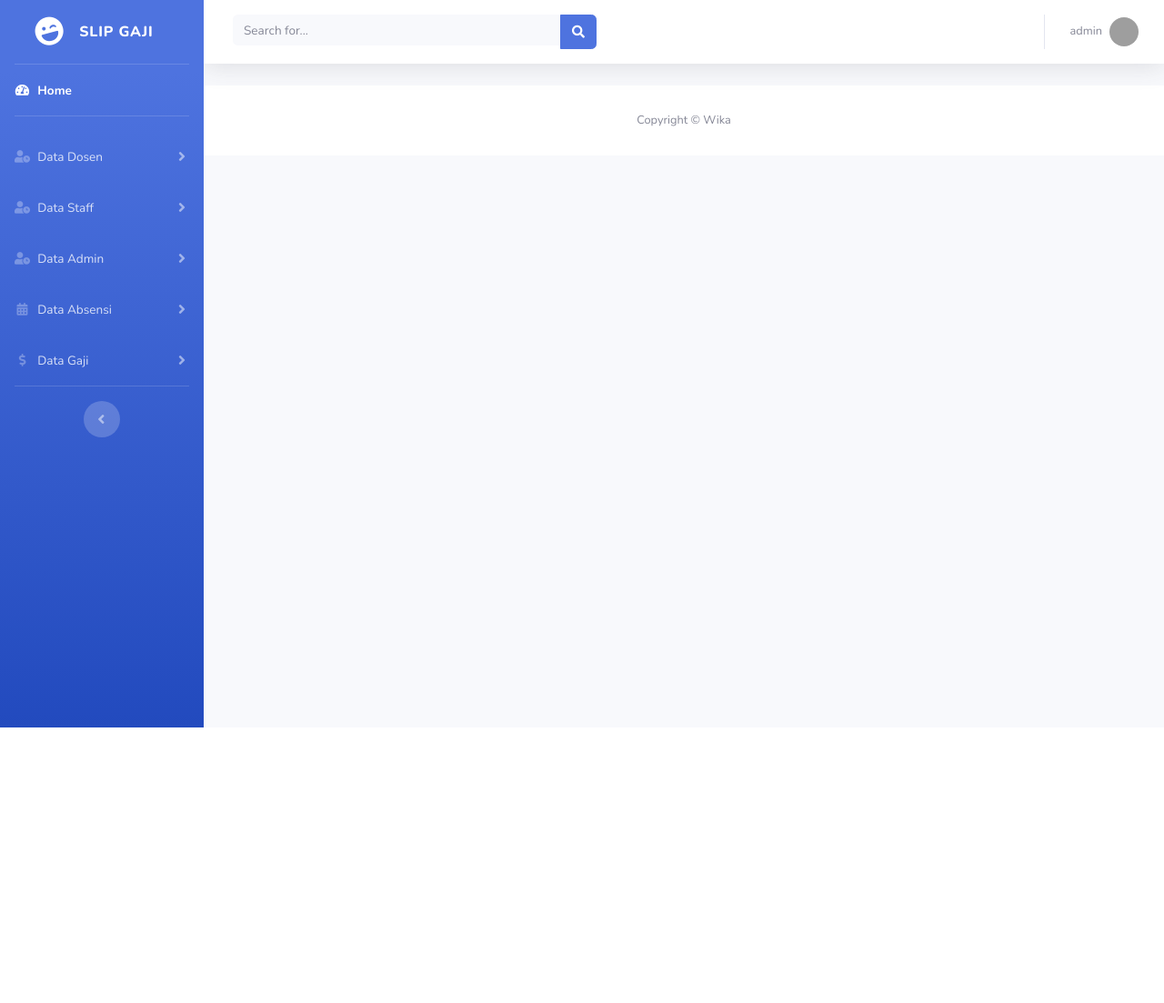
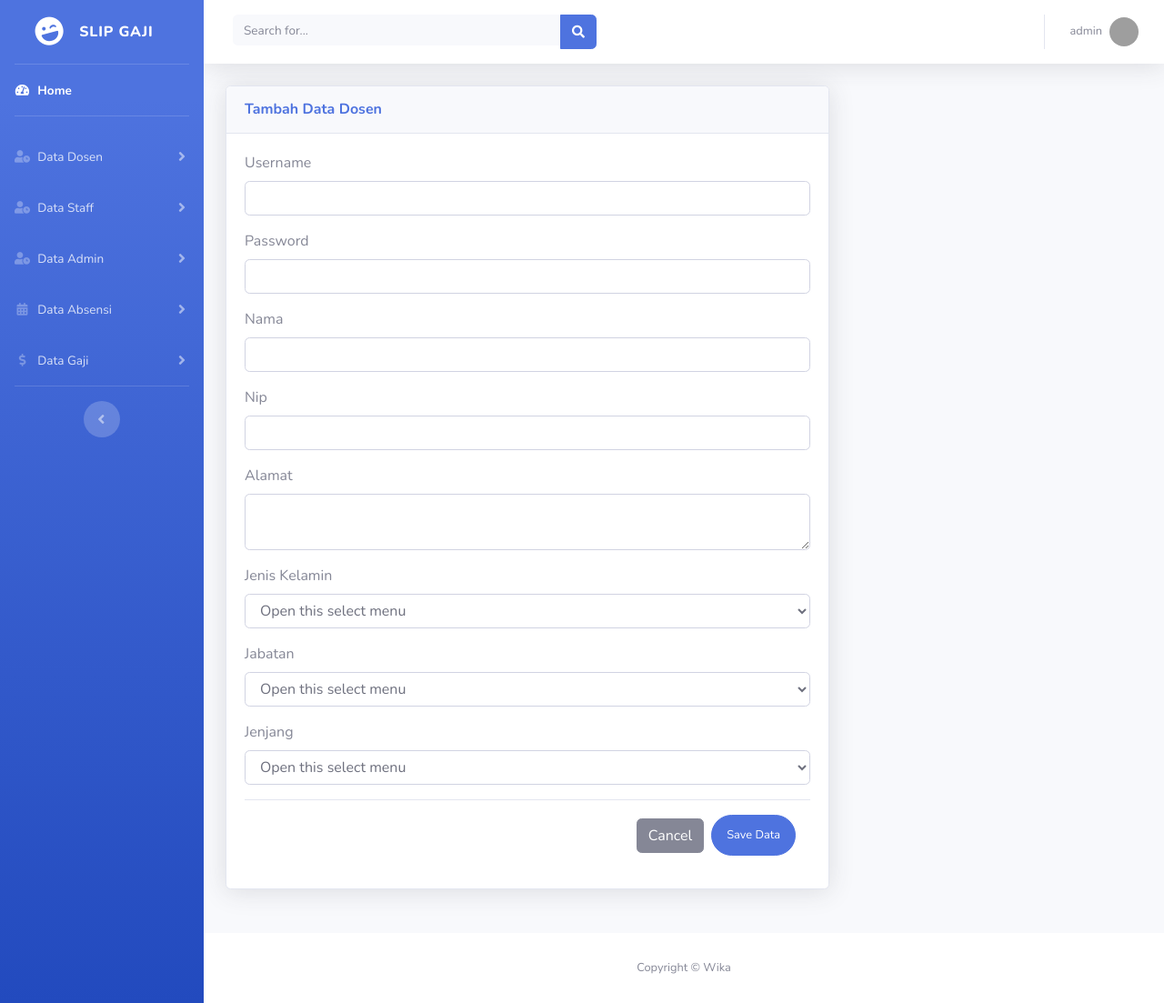
Before and after one commit to weblinggau/slipgaji, a CodeIgniter app: page /slipgaji/dosen/tambah in a window 1280 px wide. Shown: the whole page at 91% size. Before the commit the page ends 800 px from the top, so only its background shows below. Run offline with CodeIgniter, Linux system fonts and the light colour scheme; a user stored in the database is signed in; data comes from the database, SQL or seed files in the repository; grey boxes are pictures that could not be loaded.

Commit message:
perbaikan menu dosen

```diff
--- a/application/config/config.php
+++ b/application/config/config.php
@@ -23,7 +23,7 @@ defined('BASEPATH') OR exit('No direct script access allowed');
 | a PHP script and you can easily do that on your own.
 |
 */
-$config['base_url'] = 'http://localhost/slip';
+$config['base_url'] = 'http://localhost/slipgaji';
 
 /*
 |--------------------------------------------------------------------------
--- a/application/controllers/Dosen.php
+++ b/application/controllers/Dosen.php
@@ -16,9 +16,11 @@ class Dosen extends CI_Controller
     	if ($this->session->userdata('login') != 'zpmlogin') {
     		redirect('Auth');
     	}else{
+        $data['jabatan'] = $this->Basemodel->getjabatan()->result();
+        $data['jenjang'] = $this->Basemodel->getjenjang()->result();
     		$this->load->view('templates/panel_header');
 		    $this->load->view('templates/panel_menu');
-		    // $this->load->view('home/index');
+		    $this->load->view('dosen/tambah',$data);
 		    $this->load->view('templates/panel_footer');
     	}
 
@@ -62,13 +64,14 @@ class Dosen extends CI_Controller
             $id_dosen= htmlspecialchars($this->input->post('dosenid',true));
             $dataedit = $this->Basemodel->dosenPraedit($id_dosen)->row();
             $jabatan = $this->Basemodel->getjabatan()->result();
-            $data['jenjang'] = $this->Basemodel->getjenjang()->result();
+            $jenjang = $this->Basemodel->getjenjang()->result();
 
 
             echo '
             <div class="form-group">
                   <input type="hidden" name="jenis" value="dosen">
                   <label>Username</label>
+                  <input type="hidden" name="id_dosen" value="'.$dataedit->id_dosen.'">
                   <input type="text" class="form-control"  name="username" readonly value="'.$dataedit->username.'">
                 </div>
                 <div class="form-group">
@@ -117,13 +120,13 @@ class Dosen extends CI_Controller
                 </div>
                 <div class="form-group">
                   <label>Jenjang</label>
-                  <select class="form-control" name="jenjang" required>
-                    <option selected>Open this select menu</option>
-                    <?php foreach ($jenjang as $jej) {
-
-                    ?>
-                    <option value="<?= $jej->id_jenjang; ?>"><?= $jej->nama_jenjang; ?></option>
-                    <?php } ?>
+                  <select class="form-control" name="jenjang">
+                  <option value="'.$dataedit->id_jenjang.'">'.$dataedit->nama_jenjang.'</option>';
+                    foreach ($jenjang as $jej) {
+                      echo '
+                    <option value="'.$jej->id_jenjang.'">'.$jej->nama_jenjang.'</option>';
+                    }
+                    echo '
                   </select>
                 </div>
             ';
@@ -131,5 +134,55 @@ class Dosen extends CI_Controller
         }
     }
 
+    public function update(){
+      // password_hash($this->input->post('pass'), PASSWORD_DEFAULT)
+        // ini adalah fungsi untuk cek apkah yg menggunakan fungsi ini login atau tida
+        if ($this->session->userdata('login') != 'zpmlogin') {
+            redirect('Auth');
+
+        // jika login maka akan meng eksekusi printah add ke database
+        }else{
+            $form['username'] = htmlspecialchars($this->input->post('username',true));
+            $pass = $this->input->post('password');
+            if (empty($pass)) {
+              $form['type'] = 'nopass';
+            }else{
+              $form['type'] = 'pass';
+              $form['password'] = password_hash($this->input->post('password'), PASSWORD_DEFAULT);
+            }
+            $form['nama'] = htmlspecialchars($this->input->post('nama',true));
+            $form['nip'] = htmlspecialchars($this->input->post('nip',true));
+            $form['alamat'] = htmlspecialchars($this->input->post('alamat',true));
+            $form['jenis_kelamin'] = htmlspecialchars($this->input->post('jk',true));
+            $form['id_jabatan'] = htmlspecialchars($this->input->post('jabatan',true));
+            $form['id_jenjang'] = htmlspecialchars($this->input->post('jenjang',true));
+
+            $id_dosen = htmlspecialchars($this->input->post('id_dosen',true));
+
+            $this->Basemodel->updateDosen($form,$id_dosen);
+            $this->session->set_flashdata('message', '<div class="alert alert-success alert-dismissible fade show" role="alert">Data berhasil dirubah.!
+            <button type="button" class="close" data-dismiss="alert" aria-label="Close">
+            <span aria-hidden="true">&times;</span>
+            </button>
+            </div>');
+            redirect('panel/dosen');
+        }
+    }
+
+    public function hapus($a){
+      if ($this->session->userdata('login') != 'zpmlogin') {
+        redirect('Auth');
+      }else{
+        $id_dosen = $a;
+        $this->Basemodel->hapusDosen($id_dosen);
+        $this->session->set_flashdata('message', '<div class="alert alert-danger alert-dismissible fade show" role="alert">Data berhasil dihapus.!
+            <button type="button" class="close" data-dismiss="alert" aria-label="Close">
+            <span aria-hidden="true">&times;</span>
+            </button>
+            </div>');
+        redirect('panel/dosen');
+      }
+    }
+
 
 }
--- a/application/models/Basemodel.php
+++ b/application/models/Basemodel.php
@@ -42,9 +42,48 @@ class Basemodel extends CI_Model {
     	$this->db->select('*');
       	$this->db->from('dosen');
       	$this->db->join('user','user.id_user = dosen.id_dosen','left');
+        $this->db->join('jabatan','jabatan.id_jabatan = dosen.id_jabatan','left');
+        $this->db->join('jenjang','jenjang.id_jenjang = dosen.id_jenjang','left');
       	$this->db->where('id_dosen', $data);
       	$query = $this->db->get();
       	return $query;
+    }
+
+    public function updateDosen($data,$id){
+        $this->db->trans_start();
+            $dosen = array(
+                'nama' => $data['nama'],
+                'alamat' => $data['alamat'],
+                'jenis_kelamin' => $data['jenis_kelamin'],
+                'id_jabatan' => $data['id_jabatan'],
+                'id_jenjang' => $data['id_jenjang'],
+                'nip' => $data['nip'],
+            );
+            $id_dosen = array('id_dosen' => $id,);
+            $this->db->where($id_dosen);
+            $this->db->update('dosen',$dosen);
+
+            if ($data['type'] == 'pass') {
+                $user = array(
+                'password' => $data['password']
+                );
+                $id_user = array('id_user' => $id,);
+                $this->db->where($id_user);
+                $this->db->update('user',$user);
+            }elseif ($data['type'] == 'nopass') {
+
+            }
+        $this->db->trans_complete();
+        return;
+    }
+
+    public function hapusDosen($id){
+            $this->db->where('id_dosen',$id);
+            $this->db->delete('dosen');
+
+            $this->db->where('id_user',$id);
+            $this->db->delete('user');
+        return;
     }
 
     public function getjabatan(){
--- /dev/null
+++ b/application/views/dosen/tambah.php
@@ -0,0 +1,151 @@
+<div class="container-fluid">
+
+          <div class="row">
+
+            <div class="col-lg-8 mb-4">
+
+              <!-- Illustrations -->
+                <div class="card shadow mb-4">
+                  <div class="card-header py-3">
+                    <h6 class="m-0 font-weight-bold text-primary">Tambah Data Dosen</h6>
+                  </div>
+                  <div class="card-body">
+                    <?= $this->session->flashdata('message'); ?>
+                    <div>
+                          <form class="user" method="post" action="<?= base_url("dosen/add");?>">
+                            <div class="form-group">
+                              <input type="hidden" name="jenis" value="dosen">
+                              <label>Username</label>
+                              <input type="text" class="form-control"  name="username" required>
+                            </div>
+                            <div class="form-group">
+                              <label>Password</label>
+                              <input type="password" class="form-control" name="password" required>
+                            </div>
+                            <div class="form-group">
+                              <label>Nama</label>
+                              <input type="text" class="form-control"  name="nama" required>
+                            </div>
+                             <div class="form-group">
+                              <label>Nip</label>
+                              <input type="text" class="form-control"  name="nip">
+                            </div>
+                             <div class="form-group">
+                              <label>Alamat</label>
+                              <textarea name="alamat" class="form-control"></textarea>
+                            </div>
+                             <div class="form-group">
+                              <label>Jenis Kelamin</label>
+                              <select class="form-control" name="jk">
+                                <option selected>Open this select menu</option>
+                                <option value="laki-laki">Laki-Laki</option>
+                                <option value="perempuan">Perempuan</option>
+                              </select>
+                            </div>
+                            <div class="form-group">
+                              <label>Jabatan</label>
+                              <select class="form-control" name="jabatan" required>
+                                <option selected>Open this select menu</option>
+                                <?php foreach ($jabatan as $jab) {
+
+                                ?>
+                                <option value="<?= $jab->id_jabatan; ?>"><?= $jab->nama_jabatan; ?></option>
+                                <?php } ?>
+                              </select>
+                            </div>
+                            <div class="form-group">
+                              <label>Jenjang</label>
+                              <select class="form-control" name="jenjang" required>
+                                <option selected>Open this select menu</option>
+                                <?php foreach ($jenjang as $jej) {
+
+                                ?>
+                                <option value="<?= $jej->id_jenjang; ?>"><?= $jej->nama_jenjang; ?></option>
+                                <?php } ?>
+                              </select>
+                            </div>
+                        <div class="modal-footer">
+                          <button class="btn btn-secondary" type="button" data-dismiss="modal">Cancel</button>
+                          <button type="submit" class="btn btn-primary btn-user">Save Data</button>
+                        </div>
+                      </form>
+                    </div>
+                  </div>
+                </div>
+            </div>
+          </div>
+        </div>
+        <!-- /.container-fluid -->
+      </div>
+      <!-- End of Main Content -->
+      <div class="modal fade" id="pendik" tabindex="-1" role="dialog" aria-labelledby="exampleModalLabel" aria-hidden="true">
+        <div class="modal-dialog" role="document">
+          <div class="modal-content">
+            <div class="modal-header">
+              <h5 class="modal-title" id="exampleModalLabel">Tambah Data Dosen</h5>
+              <button class="close" type="button" data-dismiss="modal" aria-label="Close">
+                <span aria-hidden="true">×</span>
+              </button>
+            </div>
+            <div class="modal-body">
+              <form class="user" method="post" action="<?= base_url("dosen/add");?>">
+                <div class="form-group">
+                  <input type="hidden" name="jenis" value="dosen">
+                  <label>Username</label>
+                  <input type="text" class="form-control"  name="username" required>
+                </div>
+                <div class="form-group">
+                  <label>Password</label>
+                  <input type="password" class="form-control" name="password" required>
+                </div>
+                <div class="form-group">
+                  <label>Nama</label>
+                  <input type="text" class="form-control"  name="nama" required>
+                </div>
+                 <div class="form-group">
+                  <label>Nip</label>
+                  <input type="text" class="form-control"  name="nip">
+                </div>
+                 <div class="form-group">
+                  <label>Alamat</label>
+                  <textarea name="alamat" class="form-control"></textarea>
+                </div>
+                 <div class="form-group">
+                  <label>Jenis Kelamin</label>
+                  <select class="form-control" name="jk">
+                    <option selected>Open this select menu</option>
+                    <option value="laki-laki">Laki-Laki</option>
+                    <option value="perempuan">Perempuan</option>
+                  </select>
+                </div>
+                <div class="form-group">
+                  <label>Jabatan</label>
+                  <select class="form-control" name="jabatan" required>
+                    <option selected>Open this select menu</option>
+                    <?php foreach ($jabatan as $jab) {
+
+                    ?>
+                    <option value="<?= $jab->id_jabatan; ?>"><?= $jab->nama_jabatan; ?></option>
+                    <?php } ?>
+                  </select>
+                </div>
+                <div class="form-group">
+                  <label>Jenjang</label>
+                  <select class="form-control" name="jenjang" required>
+                    <option selected>Open this select menu</option>
+                    <?php foreach ($jenjang as $jej) {
+
+                    ?>
+                    <option value="<?= $jej->id_jenjang; ?>"><?= $jej->nama_jenjang; ?></option>
+                    <?php } ?>
+                  </select>
+                </div>
+            </div>
+            <div class="modal-footer">
+              <button class="btn btn-secondary" type="button" data-dismiss="modal">Cancel</button>
+              <button type="submit" class="btn btn-primary btn-user">Save Data</button>
+            </div>
+            </form>
+          </div>
+        </div>
+      </div>
--- a/application/views/templates/panel_menu.php
+++ b/application/views/templates/panel_menu.php
@@ -37,7 +37,11 @@
         <div id="collapseTwo" class="collapse" aria-labelledby="headingTwo" data-parent="#accordionSidebar">
           <div class="bg-white py-2 collapse-inner rounded">
             <a class="collapse-item" href="<?= base_url('panel/dosen'); ?>">Lihat data</a>
+            <?php if ($this->session->userdata('role_user') == 'dosen' || $this->session->userdata('role_user') == 'staff') {
+
+            }else{?>
             <a class="collapse-item" href="<?= base_url('dosen/tambah'); ?>">Tambah Data</a>
+            <?php } ?>
           </div>
         </div>
       </li>
@@ -51,12 +55,18 @@
         <div id="collapsTree" class="collapse" aria-labelledby="headingTwo" data-parent="#accordionSidebar">
           <div class="bg-white py-2 collapse-inner rounded">
             <a class="collapse-item" href="<?= base_url('panel/staff'); ?>">Lihat data</a>
+            <?php if ($this->session->userdata('role_user') == 'dosen' || $this->session->userdata('role_user') == 'staff') {
+
+            }else{?>
             <a class="collapse-item" href="<?= base_url('staff/tambah'); ?>">Tambah Data</a>
+           <?php } ?>
           </div>
         </div>
       </li>
 
+      <?php if ($this->session->userdata('role_user') == 'dosen' || $this->session->userdata('role_user') == 'staff') {
 
+            }else{?>
       <li class="nav-item">
         <a class="nav-link collapsed" href="#"  data-toggle="collapse" data-target="#collapseFour" aria-expanded="true" aria-controls="collapseTwo">
           <i class="fas fa-fw fa-user-clock"></i>
@@ -69,6 +79,7 @@
           </div>
         </div>
       </li>
+      <?php } ?>
 
       <li class="nav-item">
         <a class="nav-link collapsed" href="#"  data-toggle="collapse" data-target="#collapseFive" aria-expanded="true" aria-controls="collapseTwo">
@@ -78,7 +89,11 @@
         <div id="collapseFive" class="collapse" aria-labelledby="headingTwo" data-parent="#accordionSidebar">
           <div class="bg-white py-2 collapse-inner rounded">
             <a class="collapse-item" href="<?= base_url('panel/absen'); ?>">Lihat data</a>
+            <?php if ($this->session->userdata('role_user') == 'dosen' || $this->session->userdata('role_user') == 'staff') {
+
+            }else{?>
             <a class="collapse-item" href="<?= base_url('absen/tambah'); ?>">Tambah Data</a>
+            <?php } ?>
           </div>
         </div>
       </li>
@@ -91,7 +106,11 @@
         <div id="collapseSix" class="collapse" aria-labelledby="headingSix" data-parent="#accordionSidebar">
           <div class="bg-white py-2 collapse-inner rounded">
             <a class="collapse-item" href="<?= base_url('panel/gaji'); ?>">Lihat data</a>
+            <?php if ($this->session->userdata('role_user') == 'dosen' || $this->session->userdata('role_user') == 'staff') {
+
+            }else{?>
             <a class="collapse-item" href="<?= base_url('gaji/tambah'); ?>">Tambah Data</a>
+            <?php } ?>
           </div>
         </div>
       </li>
```
Also changed, not shown: README.md.
